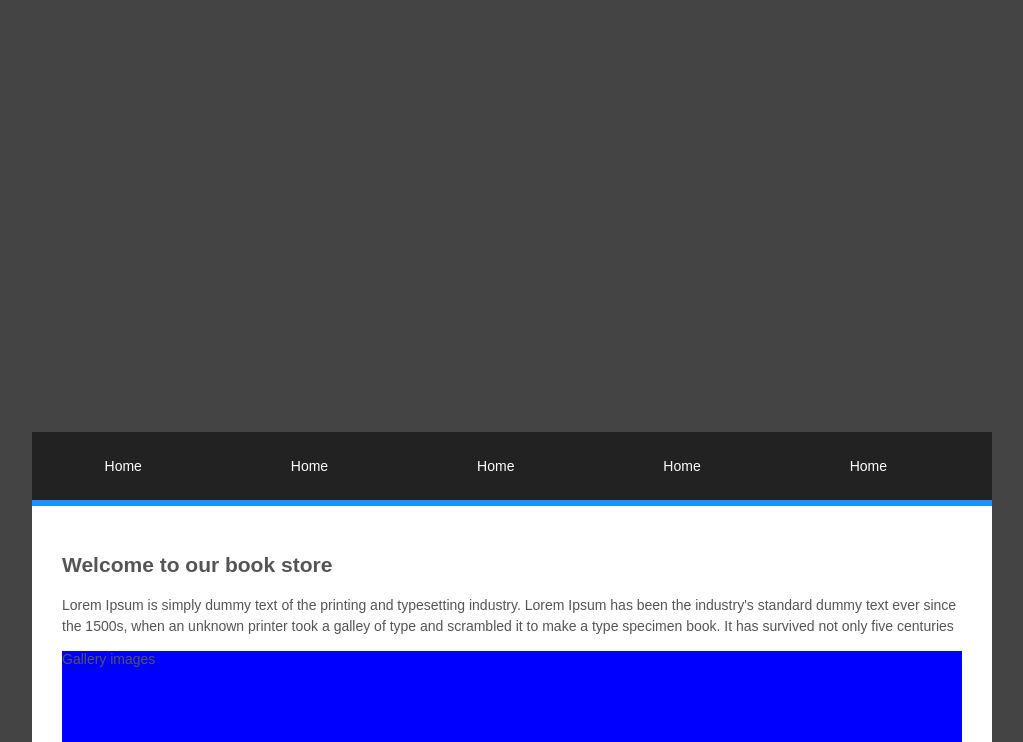
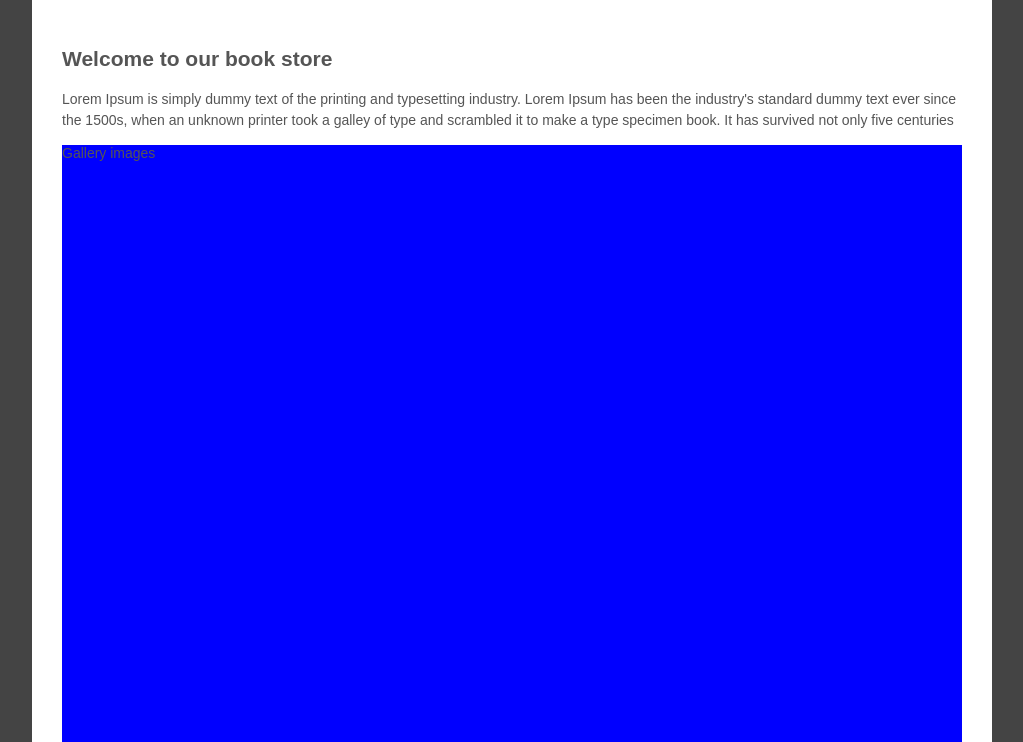
Before and after one commit to narayanUIDev/LayoutTwo, a plain HTML site: page index.html in a window 1280 px wide. Shown: the top 742 px of the page, without its empty margins (128-1151 px from the left). Drawn offline with Linux system fonts and the light colour scheme.

Commit message:
Header
Removed header

```diff
--- a/index.html
+++ b/index.html
@@ -79,17 +79,7 @@
 </head>
 <body>
 	<div class="middleContainer">
-		<header>
-			<nav>
-				<ul>
-					<li>Home</li>
-					<li>Home</li>
-					<li>Home</li>
-					<li>Home</li>
-					<li>Home</li>
-				</ul>
-			</nav>
-		</header>
+
 		<div class="content">
 			<section class="welcomeText">
 				<h2>Welcome to our book store</h2>
```
